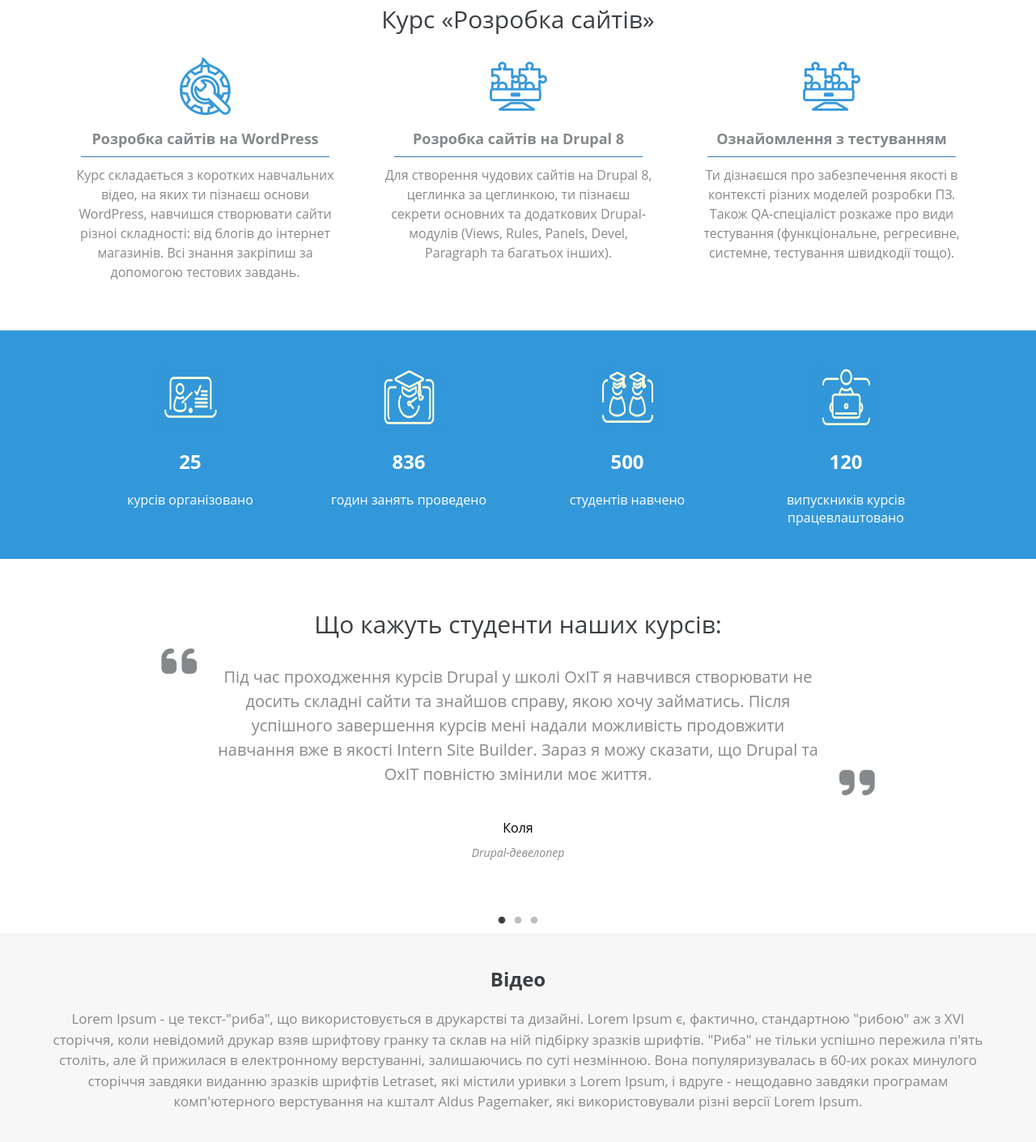
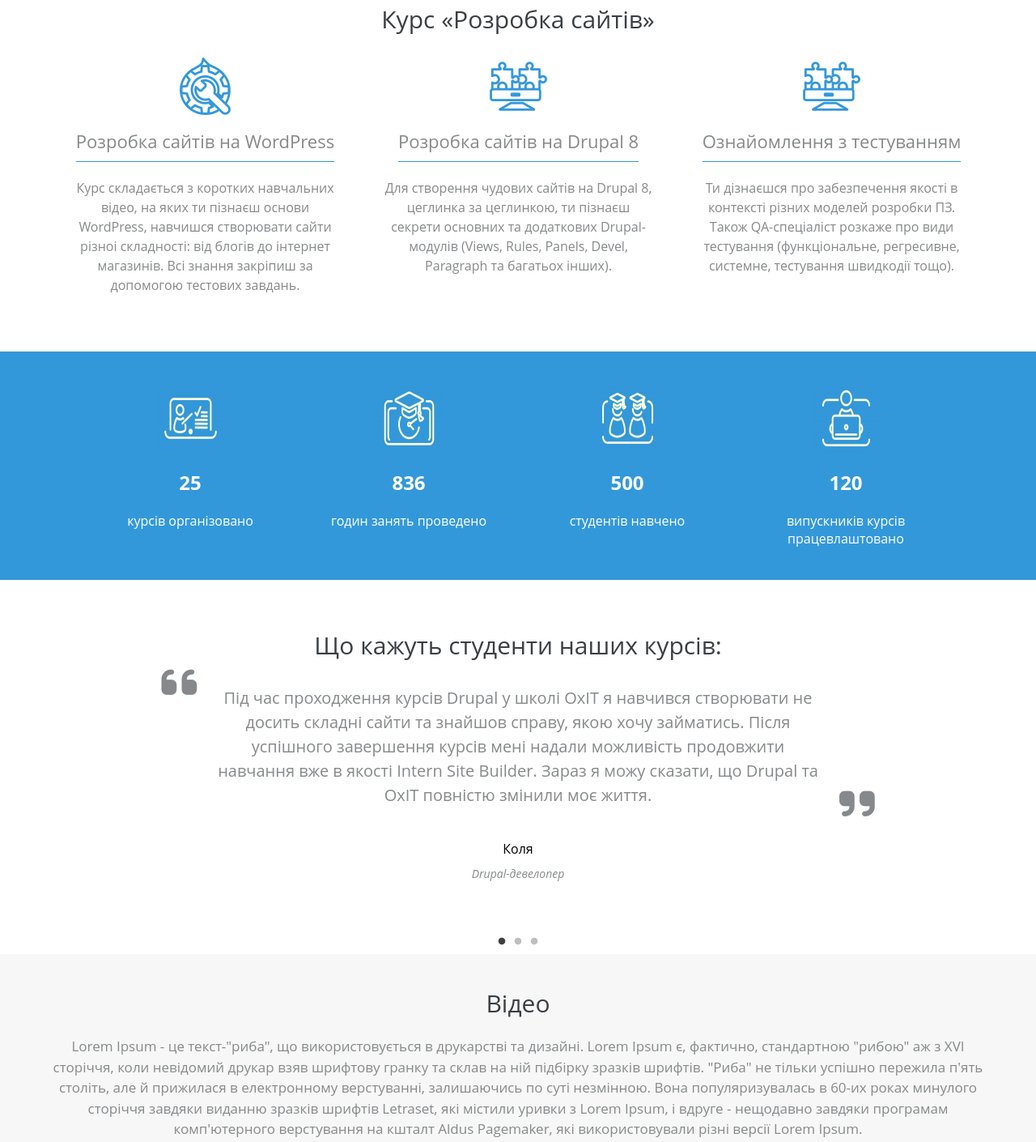
Before and after one commit to ozinkevych/layout4, a website: page app/index.html in a window 1280 px wide. Shown: the part 840-2250 px from the top of the page at 81% size. Drawn offline with nearby package versions, Linux system fonts and the light colour scheme; grey boxes are pictures that could not be loaded; files whose address does not match are found by name.

Commit message:
Corrected inaccuracies in styles

```diff
--- a/app/index.html
+++ b/app/index.html
@@ -259,7 +259,7 @@
 <div class="video" id="video">
     <div class="video-container">
         <div class="video-container-title">
-            <h2>Відео</h2>
+            <h1>Відео</h1>
         </div>
         <div class="video-container-text">
             <h4>Lorem Ipsum - це текст-"риба", що використовується в друкарстві та дизайні. Lorem Ipsum є, фактично, стандартною "рибою" аж з XVI сторіччя, коли невідомий друкар взяв шрифтову гранку та склав на ній підбірку зразків шрифтів. "Риба" не тільки успішно пережила п'ять століть, але й прижилася в електронному верстуванні, залишаючись по суті незмінною. Вона популяризувалась в 60-их роках минулого сторіччя завдяки виданню зразків шрифтів Letraset, які містили уривки з Lorem Ipsum, і вдруге - нещодавно завдяки програмам комп'ютерного верстування на кшталт Aldus Pagemaker, які використовували різні версії Lorem Ipsum.</h4>
@@ -274,7 +274,7 @@
         <div class="mentors-slider-container">
             <div class="mentors-block">
                 <div class="mentors-title">
-                    <h2>Наші ментори</h2>
+                    <h1>Наші ментори</h1>
                 </div>
                 <div class="mentors-information">
                     <div class="mentors-information-img">
--- a/app/scss/style.scss
+++ b/app/scss/style.scss
@@ -226,7 +226,7 @@
   }
 }
 .slider-block-text{
-  padding: 10px 5px;
+  padding: 20px 5px;
   h4{
     line-height: 1.5;
   }
@@ -235,15 +235,13 @@
   padding: 20px;
   text-align: center;
   box-sizing: border-box;
-  hr{
-    border: none;
-    border-top: 1px solid $button_color;
-    margin: 0 20px
-  }
 }
 .slider-block-title{
+  display: inline-block;
+  border-bottom: 1px solid $blue_background;
   h2{
-    font-size: 18px;
+    font-weight: normal;
+    font-size: 22px;
     margin: 10px 0;
     color: $font_color;
   }
@@ -362,6 +360,9 @@
 .video-container-title {
   text-align: center;
   padding-bottom: 20px;
+  h1{
+    font-weight: normal;
+  }
 }
 .video-container-text {
   padding: 0 10px 10px;
@@ -398,7 +399,7 @@
   display: flex;
 }
 .mentors-title{
-  h2{
+  h1{
     padding-right: 80px;
     font-weight: normal;
   }
```
Also changed, not shown: app/css/style.min.css.
